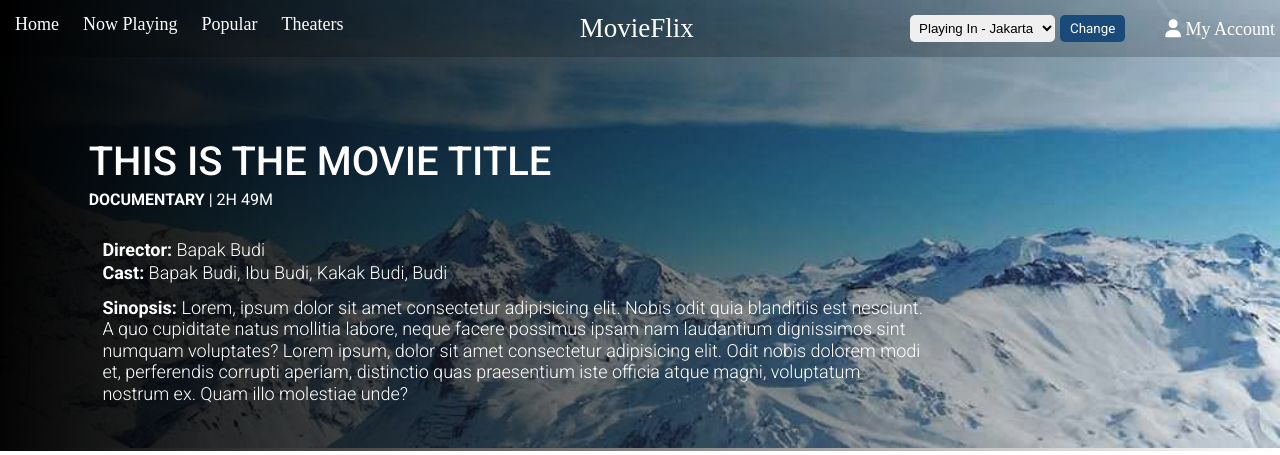
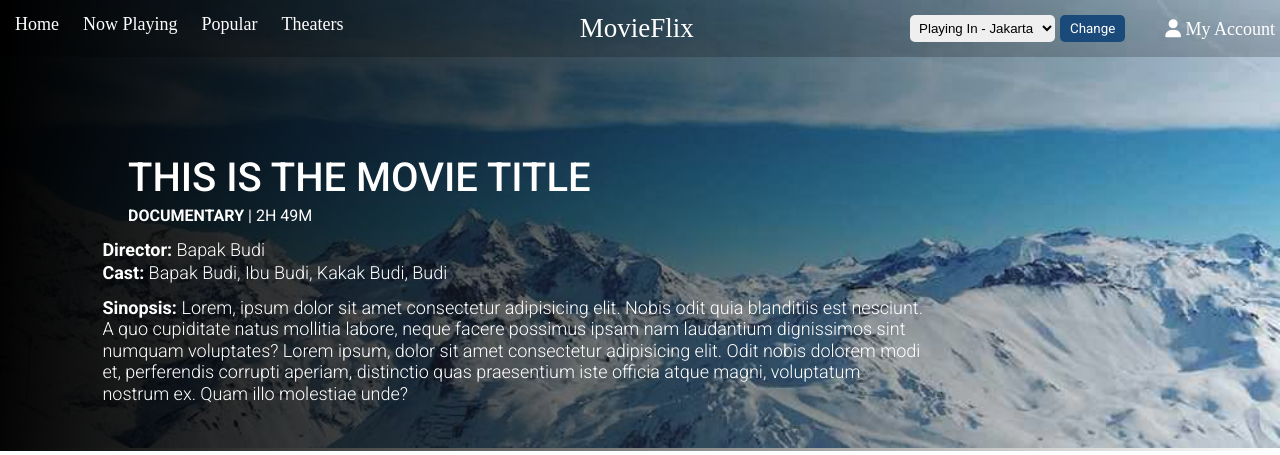
Before and after one commit to ridwanpratama/movieflix, a PHP site: page /kuliah/pages/movie-detail.php in a window 1280 px wide. Shown: the top 455 px of the page. Run offline with PHP 8.4, Linux system fonts and the light colour scheme; some libraries are stand-ins or nearby versions.

Commit message:
fix left position

```diff
--- a/assets/css/style.css
+++ b/assets/css/style.css
@@ -130,9 +130,9 @@ header::before {
 
 .slide-content {
     position: absolute;
-    top: 40%;
-    left: 25%;
-    transform: translate(-50%, -50%);
+    top: 35%;
+    left: 10%;
+    /* transform: translate(-50%, -50%); */
     color: var(--color-white);
 }
 
@@ -202,7 +202,7 @@ strong {
 .slide-sinopsis {
     margin-top: 10px;
     left: 10%;
-    top: 50%;
+    top: 48%;
     position: absolute;
 }
 
```
